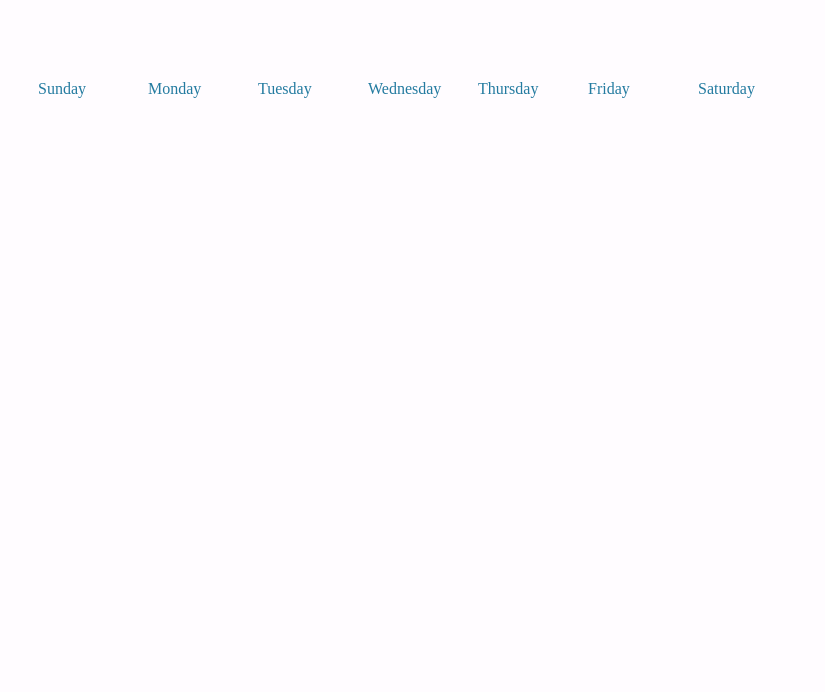
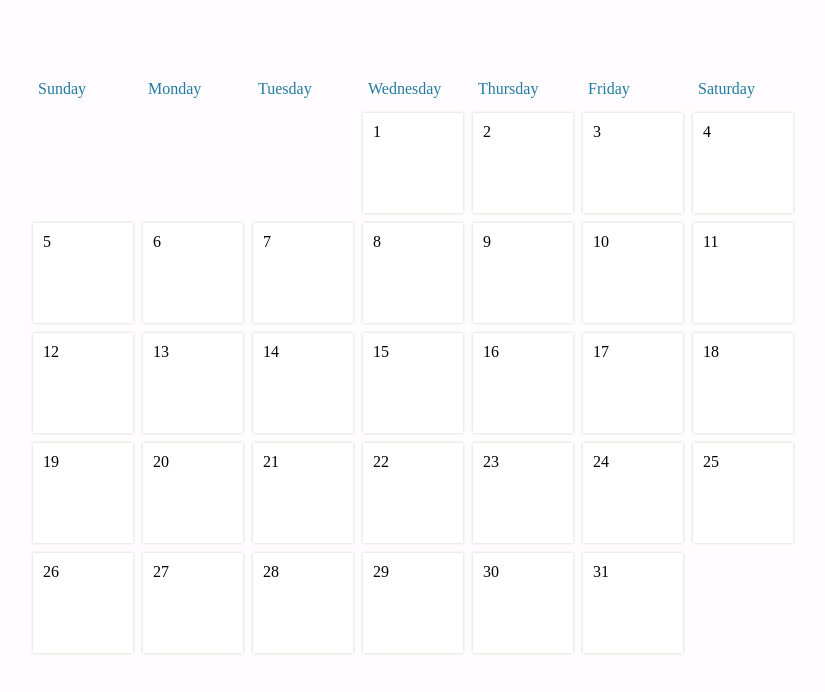
Before and after one commit to Gurbir1913/Calendar_Website, a plain HTML site: page index.html in a window 1280 px wide. Shown: the whole page, without its empty margins (227-1052 px from the left). Drawn offline with Linux system fonts and the light colour scheme.

Commit message:
added functionality for latest month days

```diff
--- a/script.js
+++ b/script.js
@@ -0,0 +1,45 @@
+let nav = 0;
+let clicked = null;
+let events = localStorage.getItem('events') ? JSON.parse(localStorage.getItem(events)) : [];
+
+const calendar = document.getElementById('calendar');
+const weekdays = ['Sunday', 'Monday', 'Tuesday', 'Wednesday', 'Thursday', 'Friday', 'Saturday'];
+
+function load() {
+    const dt = new Date();
+
+    const day = dt.getDate();
+    const month = dt.getMonth();
+    const year = dt.getFullYear();
+
+    const firstDayOfMonth = new Date(year, month, 1);
+    const daysInMonth = new Date(year, month + 1, 0).getDate();
+
+    const dateString = firstDayOfMonth.toLocaleDateString('en-us', {
+        weekday: 'long',
+        year: 'numeric',
+        month: 'numeric',
+        day: 'numeric',
+
+    });
+    const paddingDays = weekdays.indexOf(dateString.split(', ')[0]);
+
+    for(let i = 1; i <= paddingDays + daysInMonth; i++){
+        const daySquare = document.createElement('div');
+        daySquare.classList.add('day');
+
+        if (i > paddingDays) {
+            daySquare.innerText = i - paddingDays;
+
+            daySquare.addEventListener('click', () => console.log('boom'));
+        } else {
+            daySquare.classList.add('padding')
+        }
+
+        calendar.appendChild(daySquare);
+    }
+
+    console.log(paddingDays);
+}
+
+load();
```
Also changed, not shown: index.html (line endings or trailing spaces), style.css (line endings or trailing spaces).
